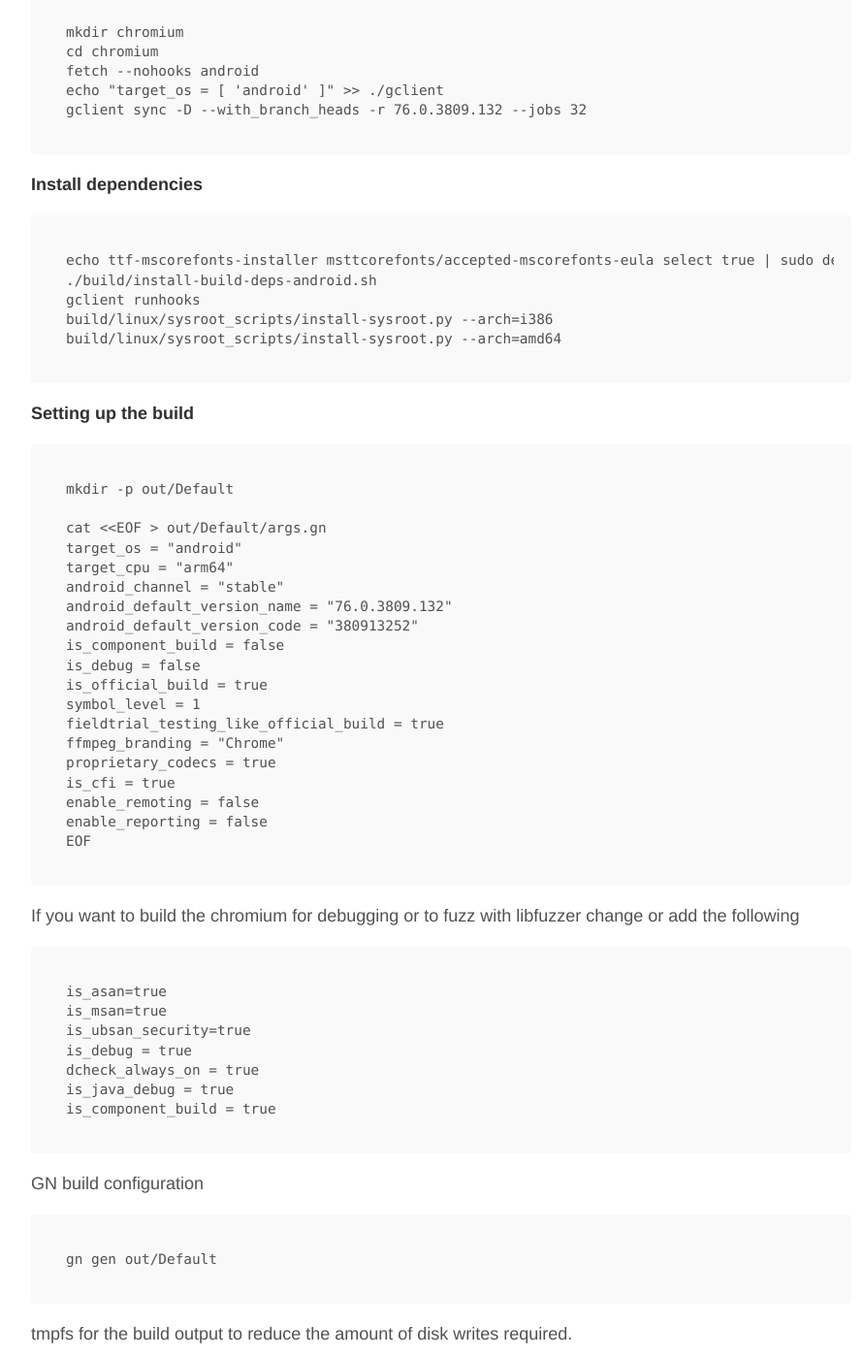
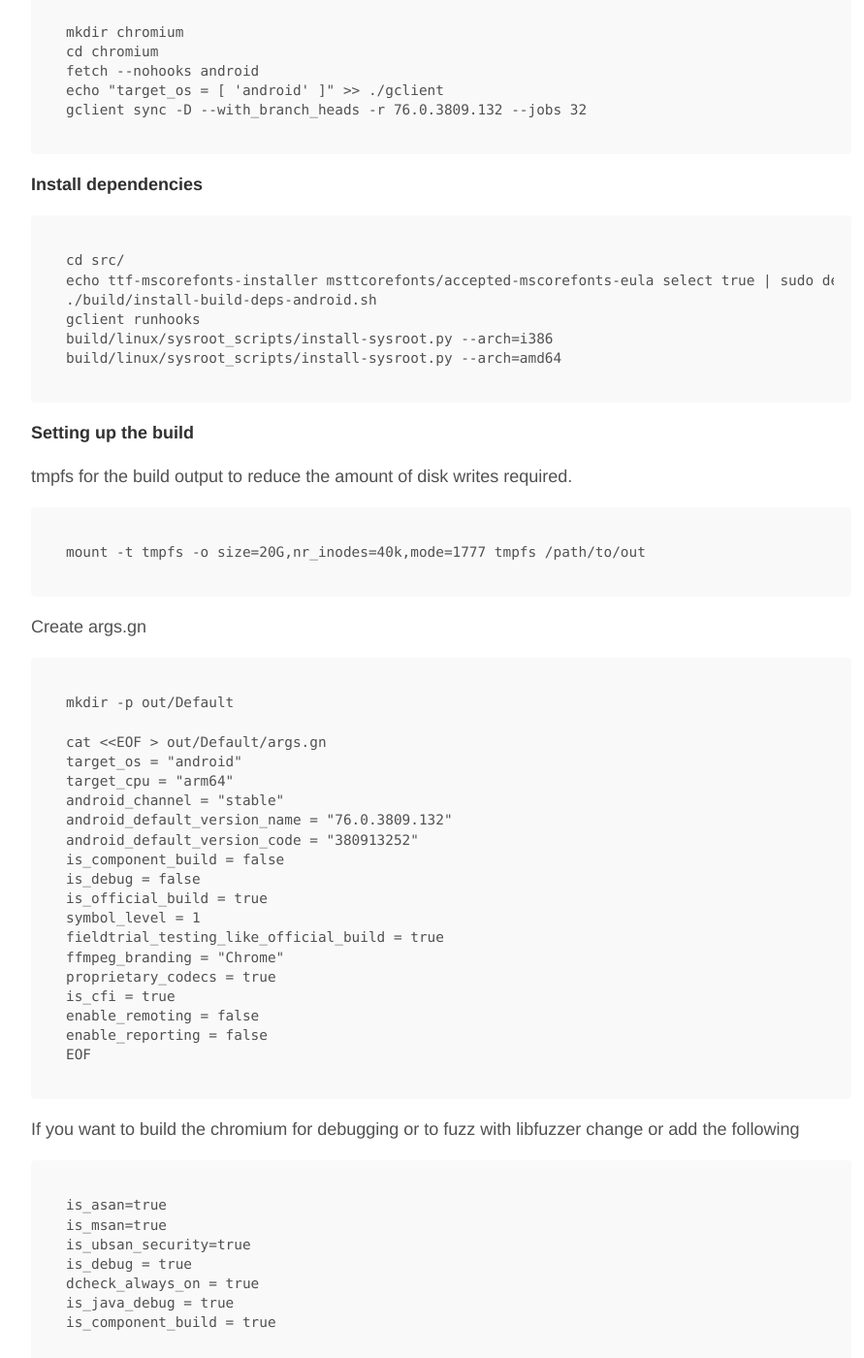
Before and after one commit to ChAndreas/chandreas.github.io, a Jekyll site: the page built from _posts/2019-01-29-build-chromium-android.md, in a window 1280 px wide and 1400 px high, scrolled down 489 px. Shown: the whole window at 97% size, without its empty margins (185-1076 px from the left). Built offline with Jekyll 4.4.1, drawn with Linux system fonts in a browser that asks for light colours; some of the changed text lies outside the part shown.

Commit message:
Update 2019-01-29-build-chromium-android.md

```diff
--- a/_posts/2019-01-29-build-chromium-android.md
+++ b/_posts/2019-01-29-build-chromium-android.md
@@ -22,6 +22,7 @@
 
 **Install dependencies**
 
+	cd src/
 	echo ttf-mscorefonts-installer msttcorefonts/accepted-mscorefonts-eula select true | sudo debconf-set-selections
 	./build/install-build-deps-android.sh
 	gclient runhooks
@@ -29,6 +30,12 @@
 	build/linux/sysroot_scripts/install-sysroot.py --arch=amd64
 
 **Setting up the build**
+
+tmpfs for the build output to reduce the amount of disk writes required.
+
+	mount -t tmpfs -o size=20G,nr_inodes=40k,mode=1777 tmpfs /path/to/out
+
+Create args.gn
 
 	mkdir -p out/Default
 
@@ -64,10 +71,6 @@
 GN build configuration
 
 	gn gen out/Default
-
-tmpfs for the build output to reduce the amount of disk writes required.
-
-	mount -t tmpfs -o size=20G,nr_inodes=40k,mode=1777 tmpfs /path/to/out
 
 **Build**
 
```
